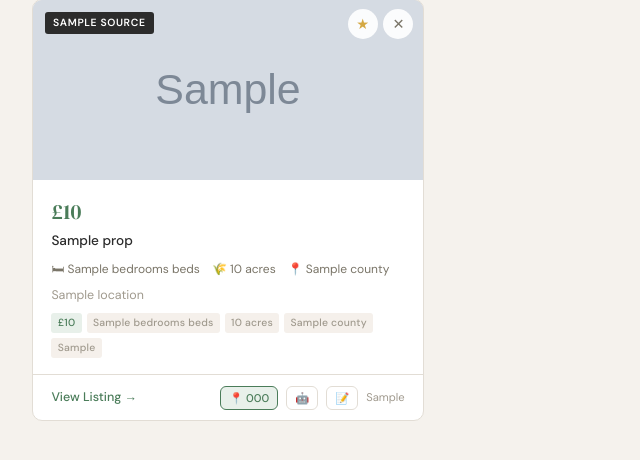
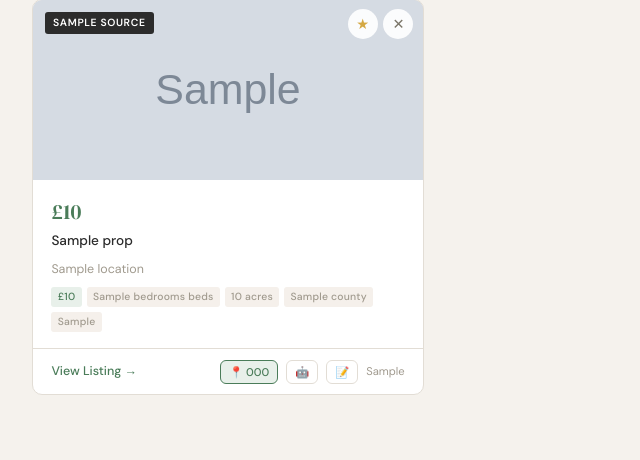
Before and after one commit to stuart576/propertyfinder, a Python web app: template templates/dashboard.html in a window 1280 px wide. Shown: the part 326-786 px from the top of the page, without its empty margins (0-640 px from the left). Run offline with Jinja, Linux system fonts and the light colour scheme; the template is opened without the code that fills it: most values are stand-ins (such as "Sample title", 1, 10 or a date in 2020); grey boxes marked "Sample" are stand-in pictures.

Commit message:
Remove redundant icon meta row from property cards
The card-meta row (beds/acres/county with emoji icons)
duplicated what the match-tags chips already show, but
without match status. Drop the icon row and keep the chips.

```diff
--- a/templates/dashboard.html
+++ b/templates/dashboard.html
@@ -820,18 +820,6 @@
 
             <div class="card-title">{{ prop.title or 'Untitled property' }}</div>
 
-            <div class="card-meta">
-                {% if prop.bedrooms %}
-                <span class="card-meta-item">🛏 {{ prop.bedrooms }} bed{{ 's' if prop.bedrooms != 1 }}</span>
-                {% endif %}
-                {% if prop.acres %}
-                <span class="card-meta-item">🌾 {{ prop.acres }} acres</span>
-                {% endif %}
-                {% if prop.county %}
-                <span class="card-meta-item">📍 {{ prop.county|capitalize }}</span>
-                {% endif %}
-            </div>
-
             {% if prop.location %}
             <div class="card-location">{{ prop.location }}</div>
             {% endif %}
```
